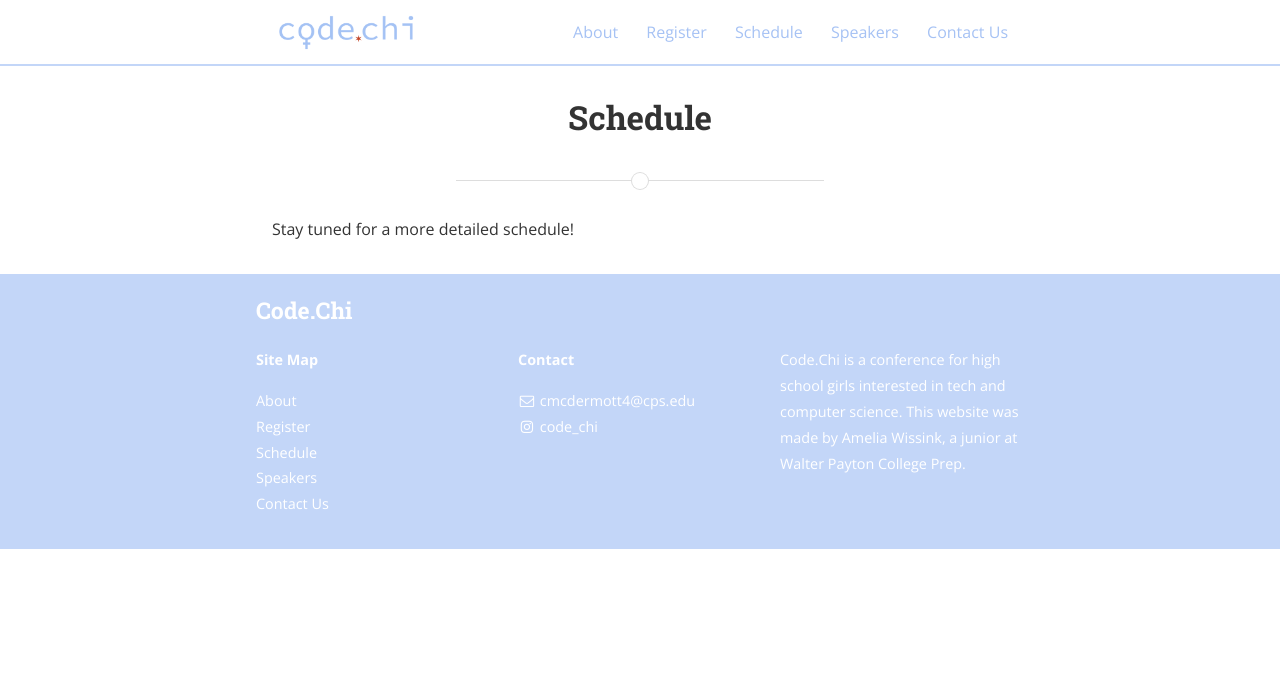
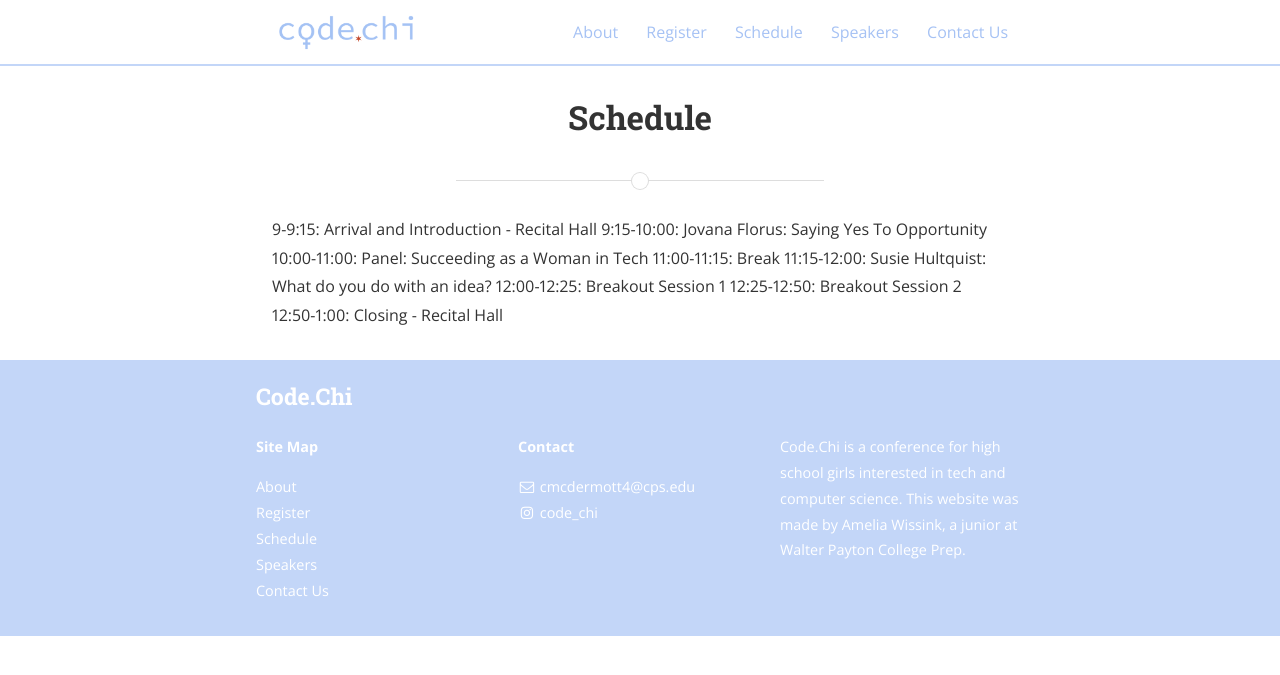
Before and after one commit to awissink/codechi, a Jekyll site: the page built from schedule.md, in a window 1280 px wide. Shown: the top 675 px of the page. Built offline with Jekyll 4.4.1, drawn with Linux system fonts in a browser that asks for light colours; nearby versions of some CDN libraries.

Commit message:
Update schedule.md
Added detailed schedule by time to schedule markdown file.

```diff
--- a/schedule.md
+++ b/schedule.md
@@ -3,4 +3,11 @@ layout: page
 title: Schedule
 permalink: /schedule/
 ---
-Stay tuned for a more detailed schedule!
+9-9:15: Arrival and Introduction - Recital Hall
+9:15-10:00: Jovana Florus: Saying Yes To Opportunity
+10:00-11:00: Panel: Succeeding as a Woman in Tech
+11:00-11:15: Break
+11:15-12:00: Susie Hultquist: What do you do with an idea?
+12:00-12:25: Breakout Session 1
+12:25-12:50: Breakout Session 2
+12:50-1:00: Closing - Recital Hall
```
